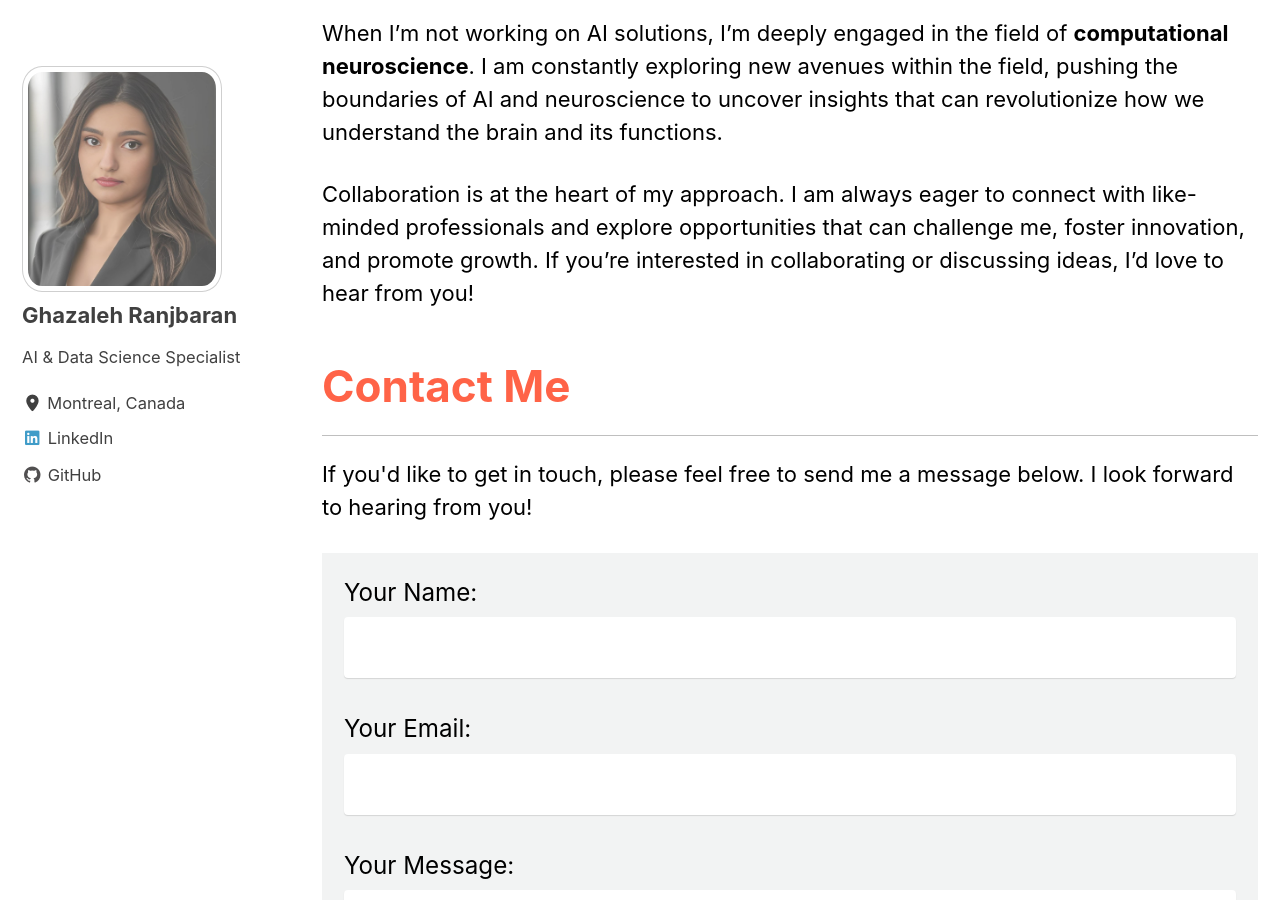
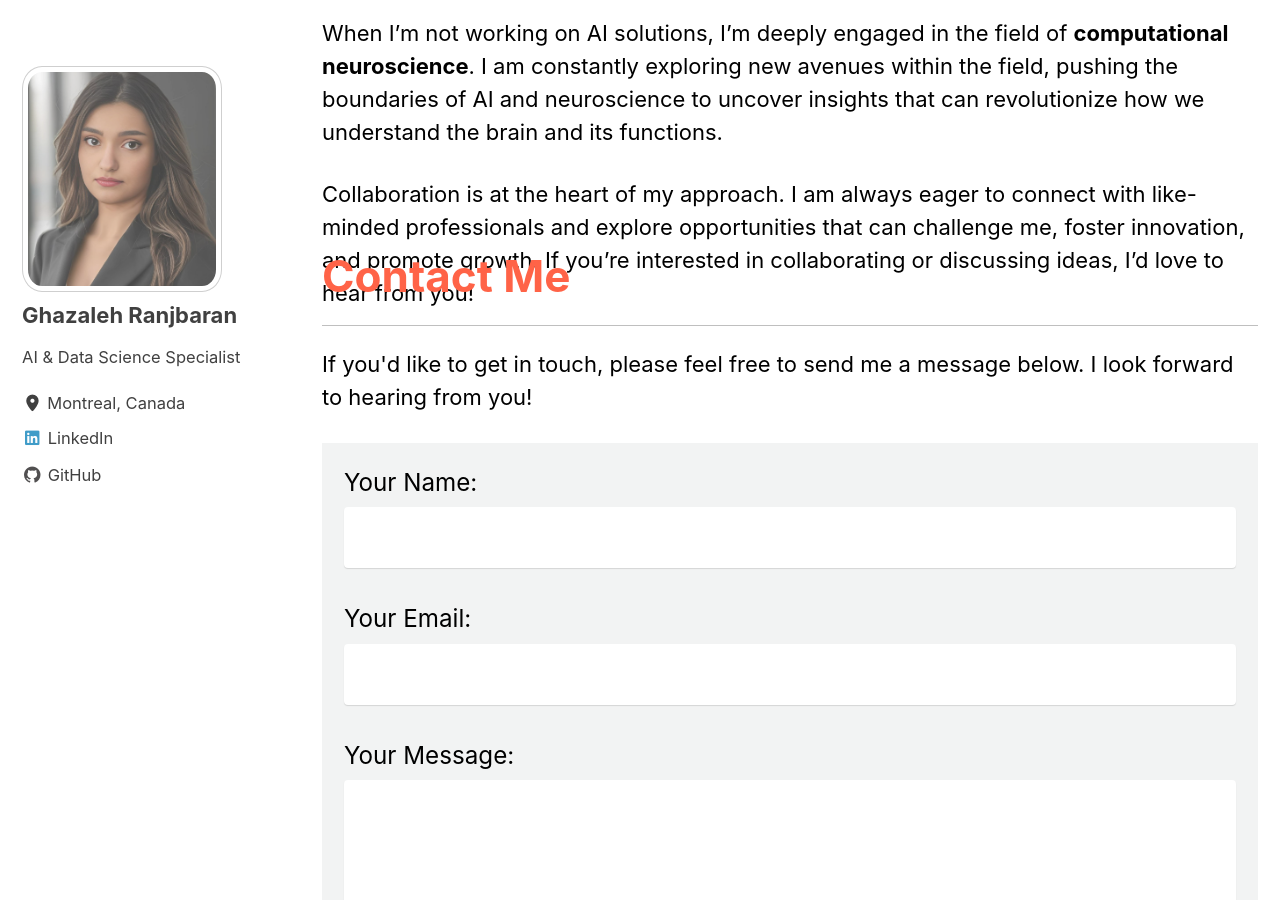
Before and after one commit to ghazalehran/ghazalehran.github.io, a Jekyll site: the page built from about.md, in a window 1280 px wide and 900 px high, scrolled down 680 px. Built offline with Jekyll 4.4.1, drawn with Linux system fonts in a browser that asks for light colours; cached includes are drawn as plain includes.

Commit message:
Update about.md

```diff
--- a/about.md
+++ b/about.md
@@ -17,7 +17,7 @@
 
 <p>Collaboration is at the heart of my approach. I am always eager to connect with like-minded professionals and explore opportunities that can challenge me, foster innovation, and promote growth. If you’re interested in collaborating or discussing ideas, I’d love to hear from you!</p>
 
-<section id="contact" style="padding: 2em 0; margin-top: -5em;">
+<section id="contact" style="padding: 2em 0; margin-top: -10em;">
   <h2 style="font-size: 2em; color: #FF6347;">Contact Me</h2>
   <p>If you'd like to get in touch, please feel free to send me a message below. I look forward to hearing from you!</p>
 
```
